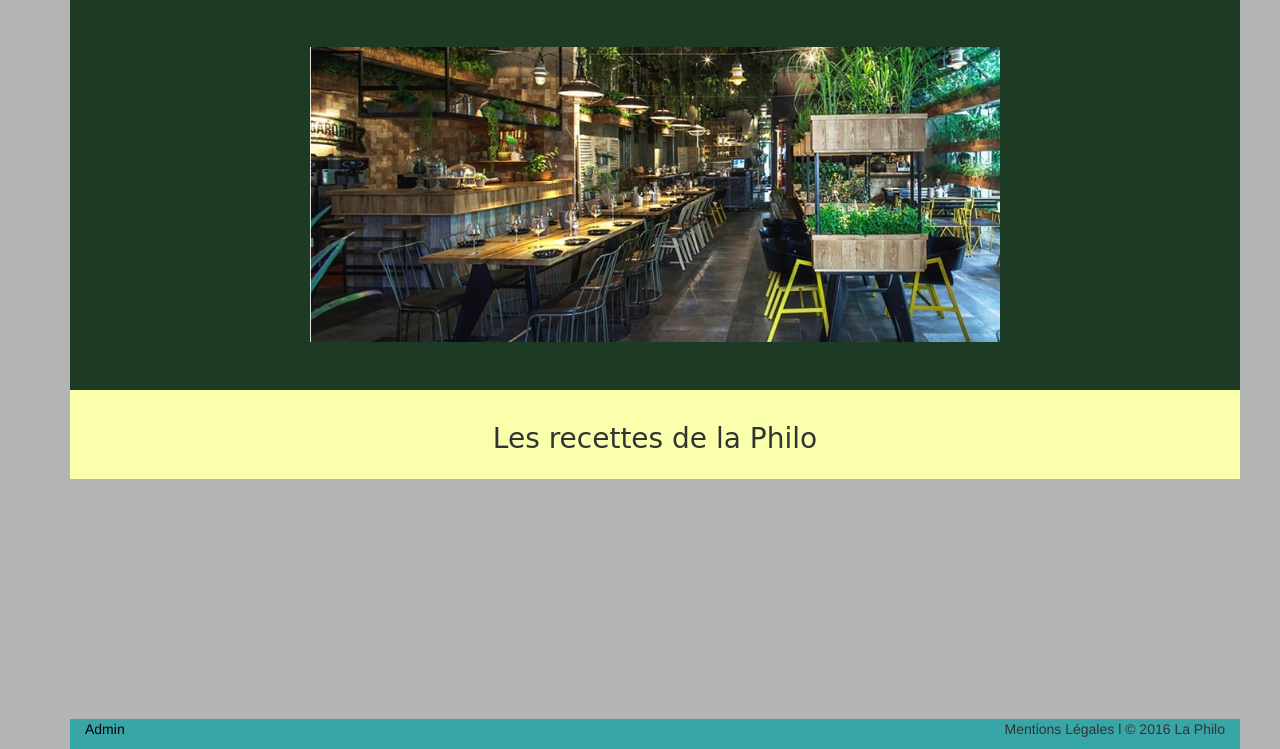
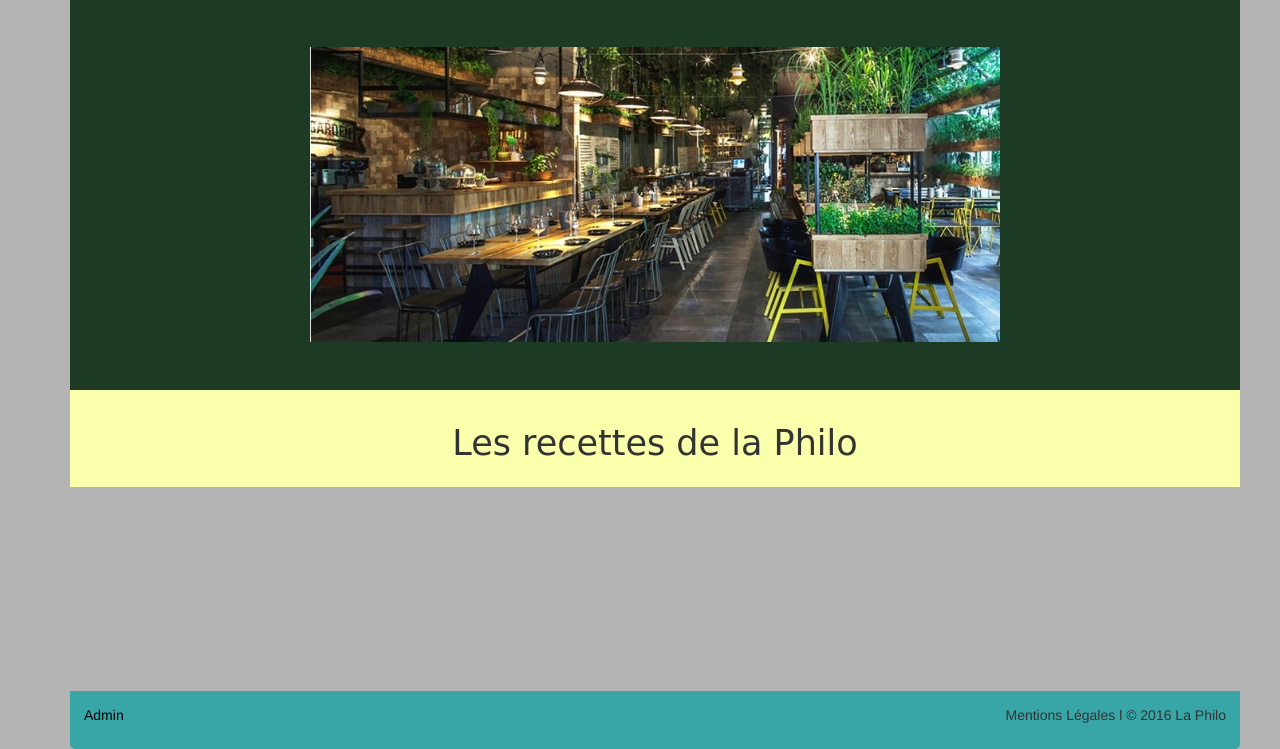
Before and after one commit to alexcarrere/philogourmand, a PHP site: page / in a window 1280 px wide. Shown: the part 51-800 px from the top of the page. Run offline with PHP 8.4, Linux system fonts and the light colour scheme; data comes from the database, SQL or seed files in the repository; data that the repository does not hold is empty; some libraries are stand-ins or nearby versions.

Commit message:
border radius
border radius

```diff
--- a/css/style.css
+++ b/css/style.css
@@ -67,7 +67,7 @@ body{
 
 h2 {
 	font-family: cursive;
-	font-size: 2em;
+	font-size: 2.5em;
 	text-align: center;
 }
 
@@ -81,6 +81,7 @@ main.container {
 }
 
 .link_recipes{
+	font-size: 1.5em;
 	font-family: 'Satisfy',cursive,Verdana,sans-serif;
 	color: #1D3A24;
 	text-decoration: none;
@@ -110,6 +111,8 @@ main.container {
 
 #footer {
 	background-color: #38a5a7;
+	padding: 1em;
+	border-radius: 0 0 5px 5px;
 }
 
 #admin {
@@ -123,6 +126,7 @@ footer {
 footer a{
 	color: #000;
 	text-decoration: none
+
 }
 
 #legal {
```
Also changed, not shown: img/restaurant-1-1463992334.jpg (added).
